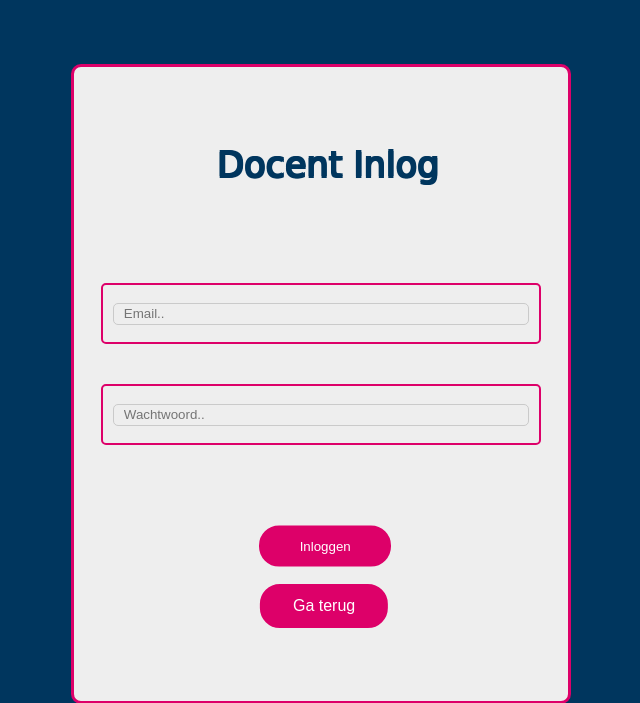
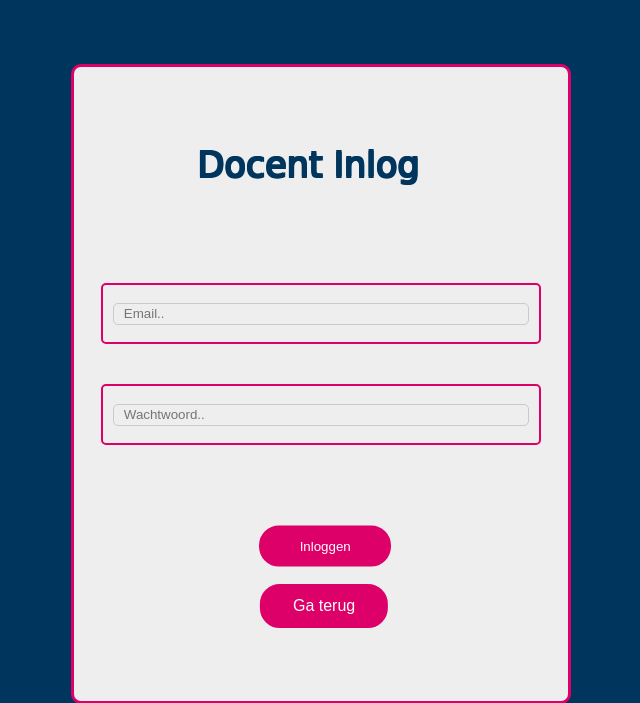
Before and after one commit to SefvandenHeurik/API-systeem, a PHP site: page /inlogdocent.php in a window 1280 px wide. Shown: the top 703 px of the page, without its empty margins (326-966 px from the left). Run offline with PHP 8.4, Linux system fonts and the light colour scheme.

Commit message:
fixed style fout

```diff
--- a/style.css
+++ b/style.css
@@ -341,7 +341,7 @@
   position: absolute;
   top: 6%;
   margin-top: 8%;
-  right: 26%;
+  right: 30%;
 }
 
 .loginInputFieldDocenten {
```
